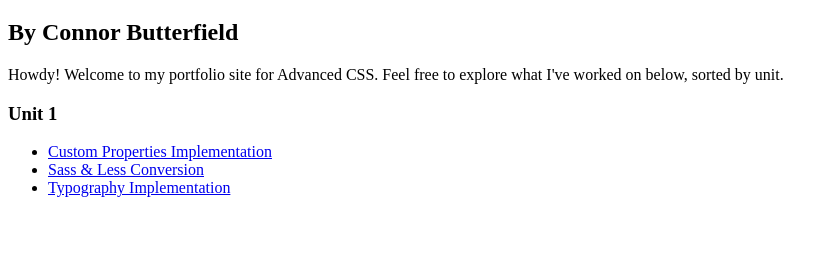
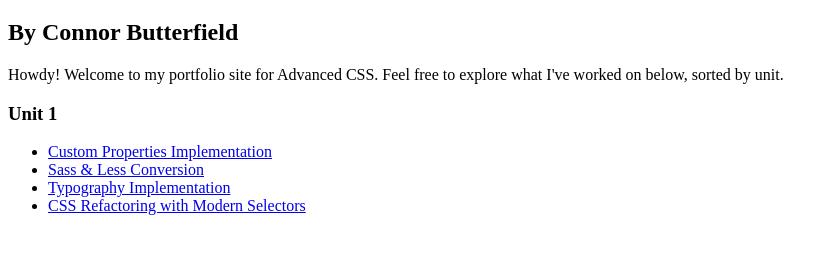
Before and after one commit to obviouslyweb/butterfield-wdd331-portfolio, a plain HTML site: page index.html in a window 1280 px wide. Shown: the part 61-314 px from the top of the page, without its empty margins (0-833 px from the left). Drawn offline with Linux system fonts and the light colour scheme.

Commit message:
Added CSS refactoring assignment to page.

```diff
--- a/index.html
+++ b/index.html
@@ -14,6 +14,7 @@
         <li><a href="unit-1\custom_properties\custom-properties-starter.html">Custom Properties Implementation</a></li>
         <li><a href="unit-1\sass_less\converted-styles.css">Sass & Less Conversion</a></li>
         <li><a href="unit-1\typography-implementation\index.html">Typography Implementation</a></li>
+        <li><a href="unit-1\css-refactoring\index.html">CSS Refactoring with Modern Selectors</a></li>
     </ul>
 </body>
 </html>
```
